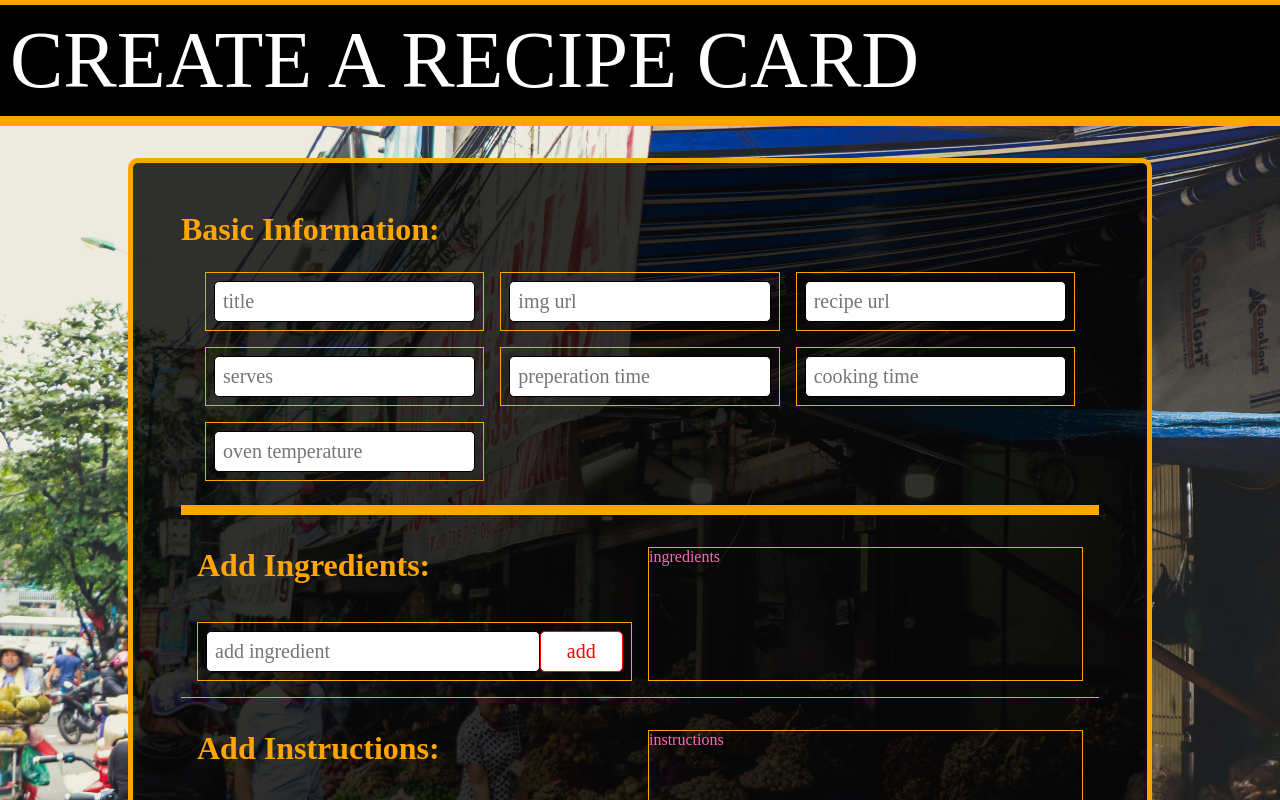
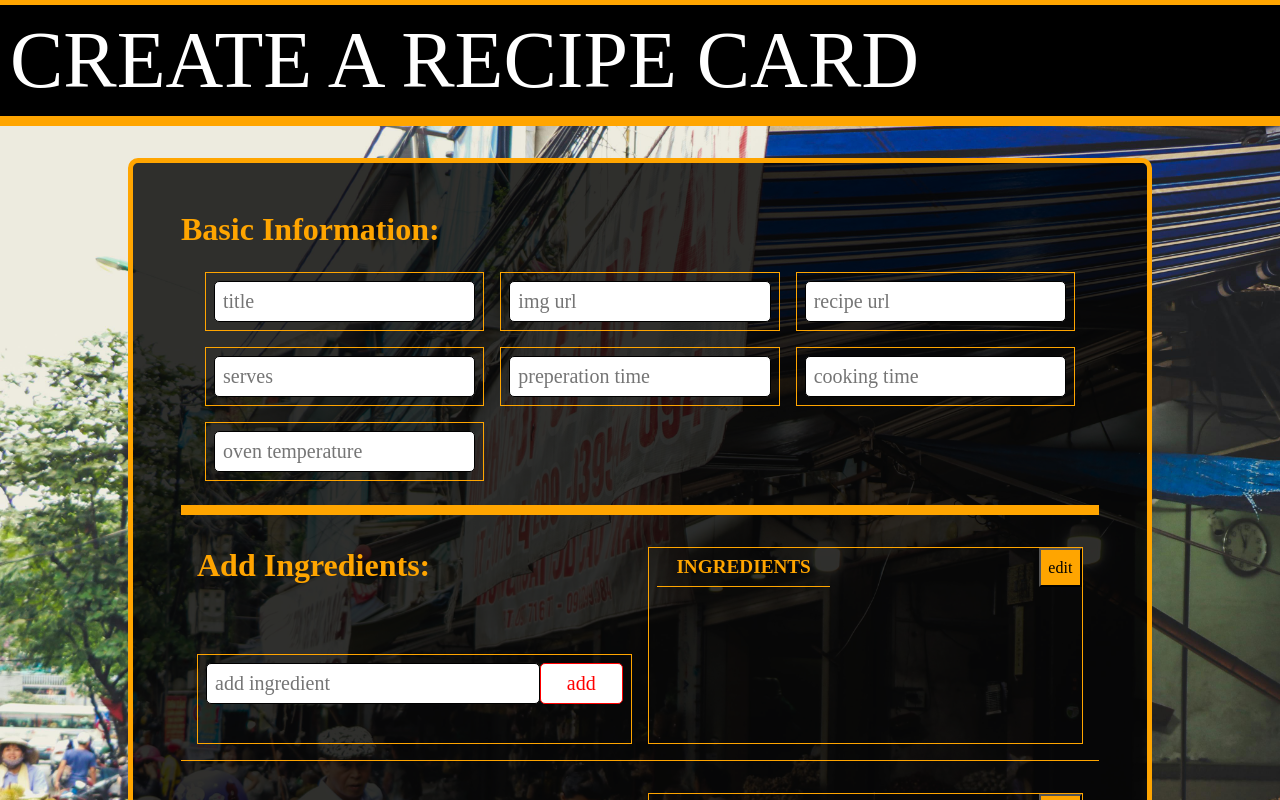
Before and after one commit to rwalsh221/recipe_card, a React (Vite) app: page / in a window 1280 px wide. Shown: the top 800 px of the page. Built offline with nearby package versions, Linux system fonts and the light colour scheme.

Commit message:
Style FormListItem

```diff
--- a/src/features/RecipeCardForm/components/Form/Form.module.css
+++ b/src/features/RecipeCardForm/components/Form/Form.module.css
@@ -27,11 +27,10 @@
   /* grid-column: 1 / span 2; */
 }
 
-.listItemContainer {
+.formListContainer {
   /* margin: 0.5rem; */
   border: var(--border-100-c2);
   min-height: 5rem;
   grid-column: 2;
   grid-row: 1 / span 2;
-  color: hotpink;
 }
--- a/src/features/RecipeCardForm/components/Form/Form.tsx
+++ b/src/features/RecipeCardForm/components/Form/Form.tsx
@@ -163,7 +163,7 @@ const Form = () => {
           inputValue={formState.ingredients}
           inputType="text"
         />
-        <div className={styles.listItemContainer}>
+        <div className={styles.formListContainer}>
           <FormList listItemState={listItemState.ingredients} />
         </div>
       </div>
@@ -178,7 +178,7 @@ const Form = () => {
             changeInputHandler={changeInputHandler}
             addToListItemState={addToListItemState}
           />
-          <div className={styles.listItemContainer}>
+          <div className={styles.formListContainer}>
             <FormList listItemState={listItemState.instructions} />
           </div>
         </div>
@@ -192,7 +192,7 @@ const Form = () => {
             changeInputHandler={changeInputHandler}
             addToListItemState={addToListItemState}
           />
-          <div className={styles.listItemContainer}>
+          <div className={styles.formListContainer}>
             <FormList listItemState={listItemState.tips} />
           </div>
         </div>
--- a/src/features/RecipeCardForm/components/FormList/FormList.module.css
+++ b/src/features/RecipeCardForm/components/FormList/FormList.module.css
@@ -0,0 +1,36 @@
+.formListHeader {
+  display: flex;
+  justify-content: center;
+}
+
+.formListHeader h3 {
+  align-self: center;
+  flex: 0 0 40%;
+  font-size: 1.2rem;
+  text-transform: uppercase;
+  font-weight: bold;
+  color: var(--color-2);
+  border-bottom: var(--border-100-c2);
+  /* width: 80%; */
+  text-align: center;
+  margin-right: auto;
+  margin-left: 0.5rem;
+  padding: 0.5rem 0;
+}
+
+.formListHeader button {
+  width: 10%;
+  background-color: var(--color-2);
+}
+
+.listItemContainer {
+  margin: 0.2rem;
+  list-style: none;
+  /* background-color: antiquewhite; */
+  display: grid;
+  grid-template-columns: repeat(3, 1fr);
+  grid-auto-rows: 70px;
+  height: 150px;
+  overflow: auto;
+  gap: 5px;
+}
--- a/src/features/RecipeCardForm/components/FormList/FormList.tsx
+++ b/src/features/RecipeCardForm/components/FormList/FormList.tsx
@@ -1,3 +1,5 @@
+import styles from './FormList.module.css';
+
 import FormListItem from '../FormListItem/FormListItem';
 
 import { type ListItemStateObject } from '../../types/RecipeCardFormTypes';
@@ -31,9 +33,12 @@ const FormList = ({ listItemState }: FormListProps) => {
   //   </div>
   // );
   return (
-    <div>
-      <h3>{listItemState.title}</h3>
-      <ul>
+    <div className={styles.formList}>
+      <div className={styles.formListHeader}>
+        <h3>{listItemState.title}</h3>
+        <button>edit</button>
+      </div>
+      <ul className={styles.listItemContainer}>
         {listItemState.listItems.map((el) => (
           <FormListItem formListItemContent={el} />
         ))}
--- a/src/features/RecipeCardForm/components/FormListItem/FormListItem.module.css
+++ b/src/features/RecipeCardForm/components/FormListItem/FormListItem.module.css
@@ -0,0 +1,34 @@
+.formListItem {
+  background-color: var(--color-2);
+  border: var(--border-100-c2);
+  border-radius: 5px;
+  display: grid;
+  grid-template-rows: repeat(2, max-content);
+  overflow-y: auto;
+  text-overflow: ellipsis;
+  gap: 2px;
+}
+
+.formListItem__position {
+  text-align: center;
+  font-size: 18px;
+  border-bottom: var(--border-100-c1);
+}
+
+.formListItem__position p {
+  margin-left: auto;
+  width: max-content;
+  padding: 1px 5px;
+  border-left: var(--border-100-c1);
+  border-bottom: var(--border-100-c1);
+  border-bottom-left-radius: 5px;
+  border-top-right-radius: 5px;
+  background-color: var(--color-1);
+  color: var(--color-2);
+  font-weight: bold;
+}
+
+.formListItem__content {
+  font-size: 12px;
+  font-weight: bold;
+}
--- a/src/features/RecipeCardForm/components/FormListItem/FormListItem.tsx
+++ b/src/features/RecipeCardForm/components/FormListItem/FormListItem.tsx
@@ -1,9 +1,20 @@
+import styles from './FormListItem.module.css';
+
 const FormListItem = ({
   formListItemContent,
 }: {
   formListItemContent: string;
 }) => {
-  return <li>{formListItemContent}</li>;
+  return (
+    <li className={styles.formListItem}>
+      <div className={styles.formListItem__position}>
+        <p>1</p>
+      </div>
+      <div className={styles.formListItem__content}>
+        <p>{formListItemContent}</p>
+      </div>
+    </li>
+  );
 };
 
 export default FormListItem;
```
